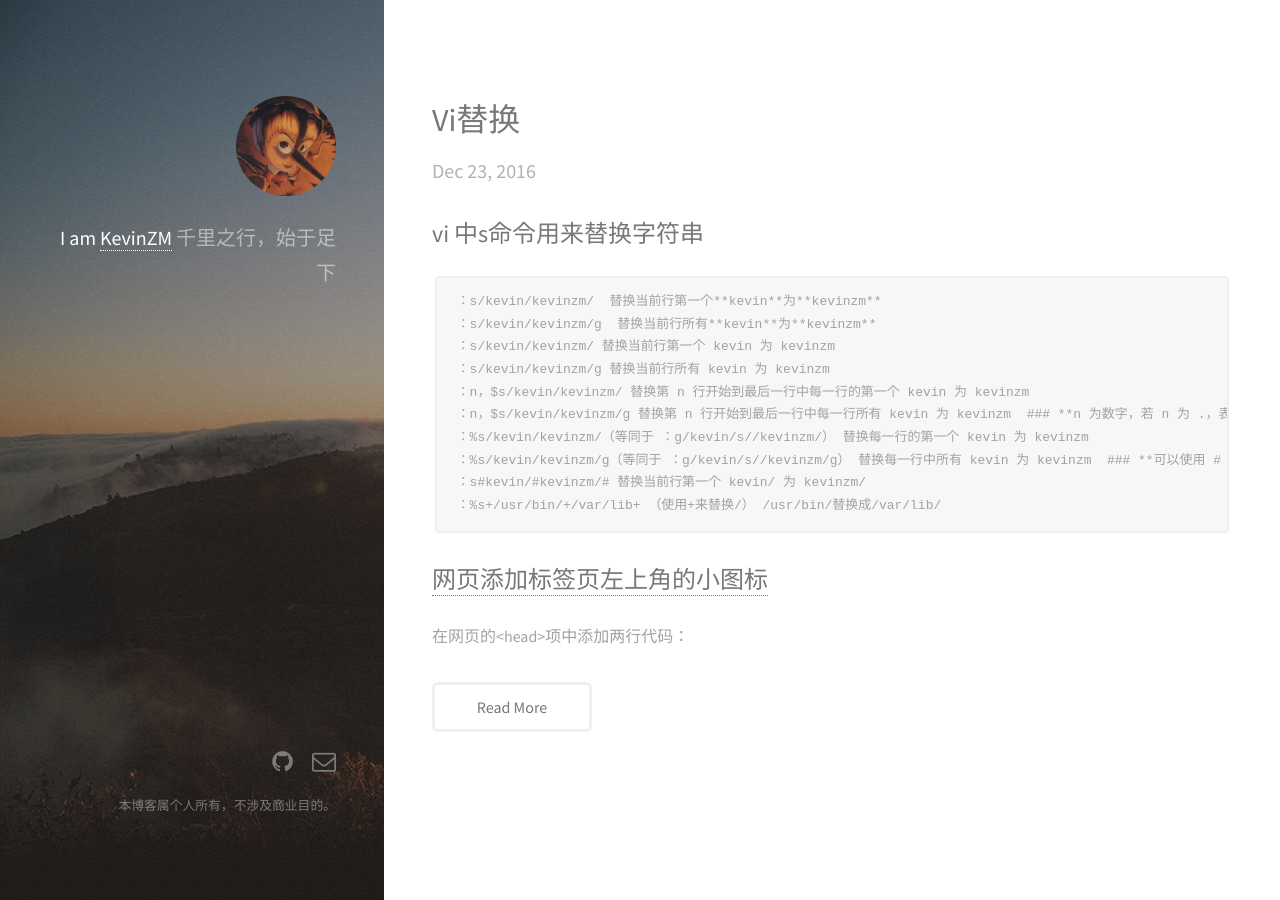
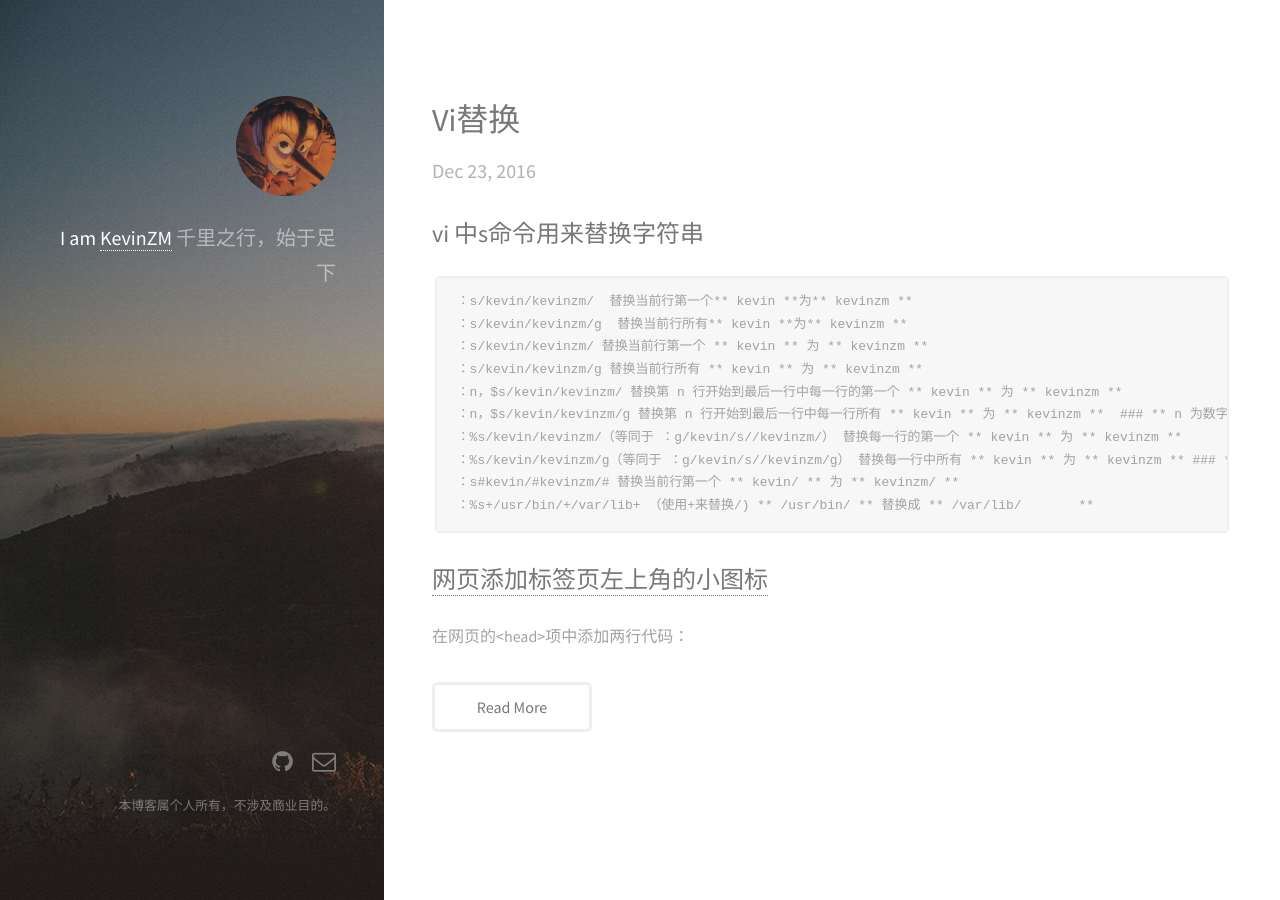
Before and after one commit to KevinZM/kevinzmmmmm.github.io, a Jekyll site: the page built from _posts/2016-12-23-VI替换.md, in a window 1280 px wide. Built offline with Jekyll 4.4.1, drawn with Linux system fonts in a browser that asks for light colours.

Commit message:
更新VI

```diff
--- a/_posts/2016-12-23-VI替换.md
+++ b/_posts/2016-12-23-VI替换.md
@@ -3,15 +3,15 @@
 ---
 
 ## vi 中s命令用来替换字符串
-	：s/kevin/kevinzm/  替换当前行第一个**kevin**为**kevinzm**
-	：s/kevin/kevinzm/g  替换当前行所有**kevin**为**kevinzm**
-	：s/kevin/kevinzm/ 替换当前行第一个 kevin 为 kevinzm
-	：s/kevin/kevinzm/g 替换当前行所有 kevin 为 kevinzm
-	：n，$s/kevin/kevinzm/ 替换第 n 行开始到最后一行中每一行的第一个 kevin 为 kevinzm
-	：n，$s/kevin/kevinzm/g 替换第 n 行开始到最后一行中每一行所有 kevin 为 kevinzm
-### **n 为数字，若 n 为 .，表示从当前行开始到最后一行**
-	：%s/kevin/kevinzm/（等同于 ：g/kevin/s//kevinzm/） 替换每一行的第一个 kevin 为 kevinzm
-	：%s/kevin/kevinzm/g（等同于 ：g/kevin/s//kevinzm/g） 替换每一行中所有 kevin 为 kevinzm
-### **可以使用 # 作为分隔符，此时中间出现的 / 不会作为分隔符**
-	：s#kevin/#kevinzm/# 替换当前行第一个 kevin/ 为 kevinzm/
-	：%s+/usr/bin/+/var/lib+ （使用+来替换/） /usr/bin/替换成/var/lib/
+	：s/kevin/kevinzm/  替换当前行第一个** kevin **为** kevinzm **
+	：s/kevin/kevinzm/g  替换当前行所有** kevin **为** kevinzm **
+	：s/kevin/kevinzm/ 替换当前行第一个 ** kevin ** 为 ** kevinzm **
+	：s/kevin/kevinzm/g 替换当前行所有 ** kevin ** 为 ** kevinzm **
+	：n，$s/kevin/kevinzm/ 替换第 n 行开始到最后一行中每一行的第一个 ** kevin ** 为 ** kevinzm **
+	：n，$s/kevin/kevinzm/g 替换第 n 行开始到最后一行中每一行所有 ** kevin ** 为 ** kevinzm **
+### ** n 为数字，若 n 为 .，表示从当前行开始到最后一行 **
+	：%s/kevin/kevinzm/（等同于 ：g/kevin/s//kevinzm/） 替换每一行的第一个 ** kevin ** 为 ** kevinzm **
+	：%s/kevin/kevinzm/g（等同于 ：g/kevin/s//kevinzm/g） 替换每一行中所有 ** kevin ** 为 ** kevinzm **
+### ** 可以使用 # 作为分隔符，此时中间出现的 / 不会作为分隔符 **
+	：s#kevin/#kevinzm/# 替换当前行第一个 ** kevin/ ** 为 ** kevinzm/ **
+	：%s+/usr/bin/+/var/lib+ （使用+来替换/) ** /usr/bin/ ** 替换成 ** /var/lib/	**
```
